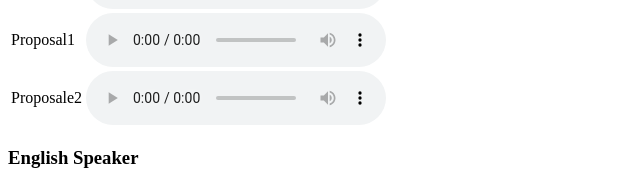
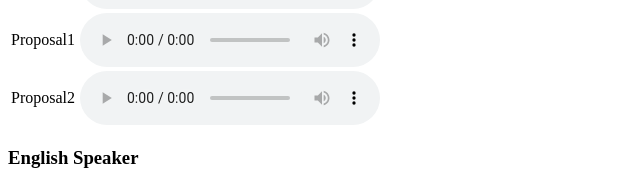
Before and after one commit to zhu1hai/paper-demo, a plain HTML site: page index.html in a window 1280 px wide. Shown: the part 759-944 px from the top of the page, 0-640 px from the left. Drawn offline with Linux system fonts and the light colour scheme.

Commit message:
fix model name

```diff
--- a/index.html
+++ b/index.html
@@ -63,7 +63,7 @@
           <td><audio controls=""><source src="demos/Mandarin/Mandarin_speaker/proposal1.wav"></audio></td>
         </tr>
          <tr>
-          <td nowrap="">Proposale2</td>
+          <td nowrap="">Proposal2</td>
           <td><audio controls=""><source src="demos/Mandarin/Mandarin_speaker/proposal2.wav"></audio></td>
         </tr>
        </tbody>
```
